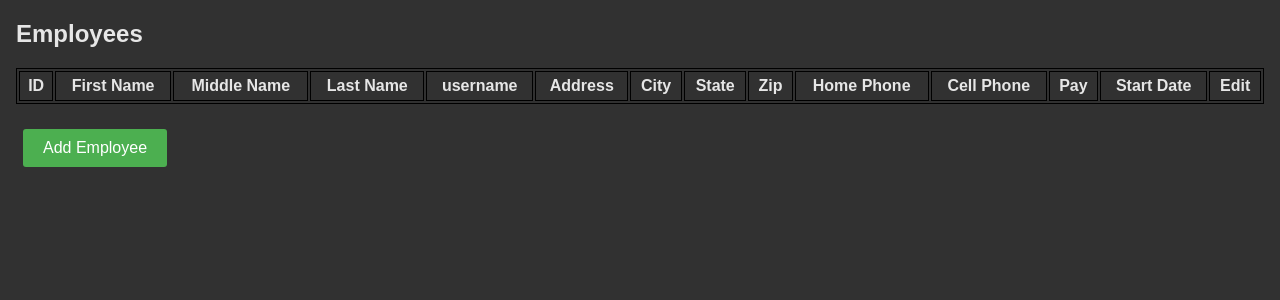
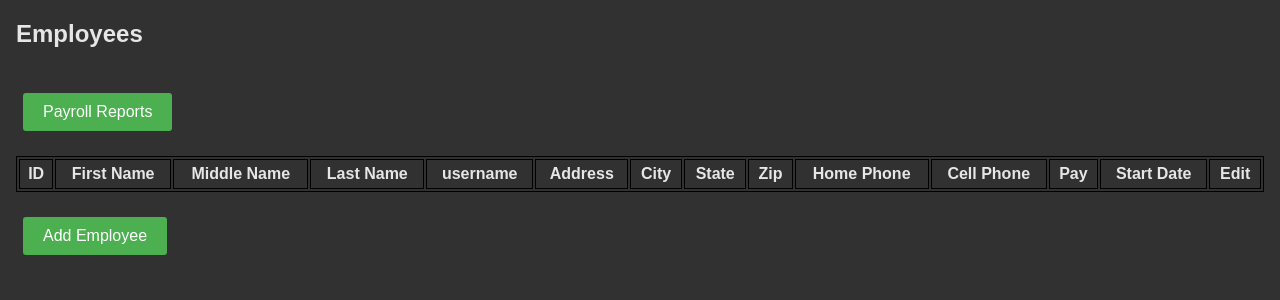
Before and after one commit to StephenP-AL/CS499-group-7, a Django app: template src/seven/truckr/templates/truckr/employees.html in a window 1280 px wide. Shown: the top 300 px of the page. Run offline with Django 3.2, Linux system fonts and the light colour scheme; the template is opened without the code that fills it, so the values that code supplies are empty.

Commit message:
Restricted payroll report to full account

```diff
--- a/src/seven/truckr/templates/truckr/employees.html
+++ b/src/seven/truckr/templates/truckr/employees.html
@@ -28,8 +28,10 @@
 	</tr>
 </table>
 {% endif %}
-
-
+<br>
+<button type="button" onclick="window.location.href='/payReport/';">Payroll Reports</button>
+<br>
+<br>
 
 <table style="width:100%">
        	<tr>
@@ -52,7 +54,6 @@
 {% if elist %}
 	{% for employee in elist %}
 	<tr>
-		<!--		<td><a href="/employee/{{employee.employeeID}}/">{{employee.employeeID}} </td>-->
 		<td>{{employee.employeeID}}</td>
 		<td>{{employee.fName}}</td>
 		<td>{{employee.mName}}</td>
--- a/src/seven/truckr/templates/truckr/payReportList.html
+++ b/src/seven/truckr/templates/truckr/payReportList.html
@@ -36,10 +36,11 @@
 	       	<th>Month</th>
 		<th>Select</th>
        	</tr>
+
+{% if filt %}
 	{% if lst %}
 		{% for l in lst %}
 			<tr>
-		<!--		<td><a href="/employee/{{employee.employeeID}}/">{{employee.employeeID}} </td>-->
 			<td>{{l.year}}</td>
 			<td>{{l.month}}</td>
 			<td style = text-align:center><button type="button" onclick="window.location.href='/payReport/{{l.year}}/{{l.month}}/';">Select Report</button></td>
@@ -48,6 +49,7 @@
 	{% else %}
 		<p>No reports are available.</p>
 	{% endif %}
+{% endif %}
 
 </table>
 </body>
```
Also changed, not shown: src/seven/db.sqlite3. Lines whose indentation alone changed are shown as unchanged.
